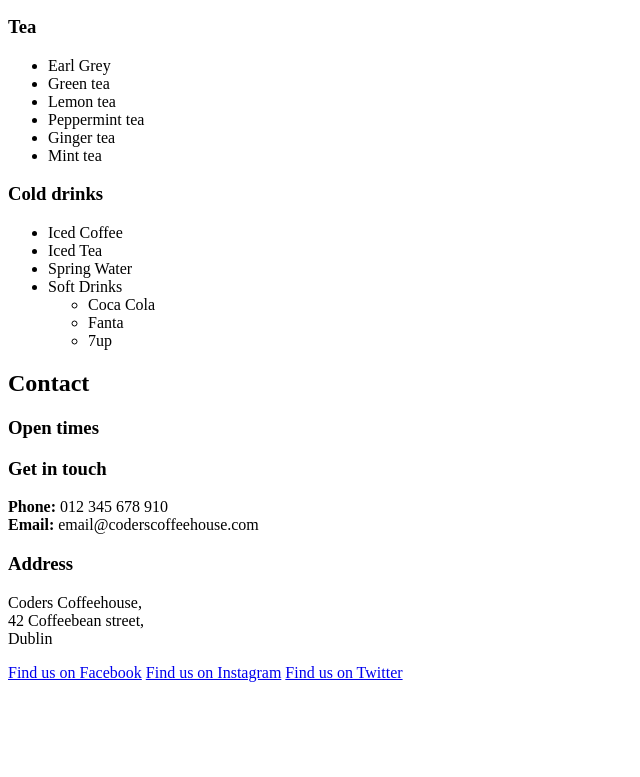
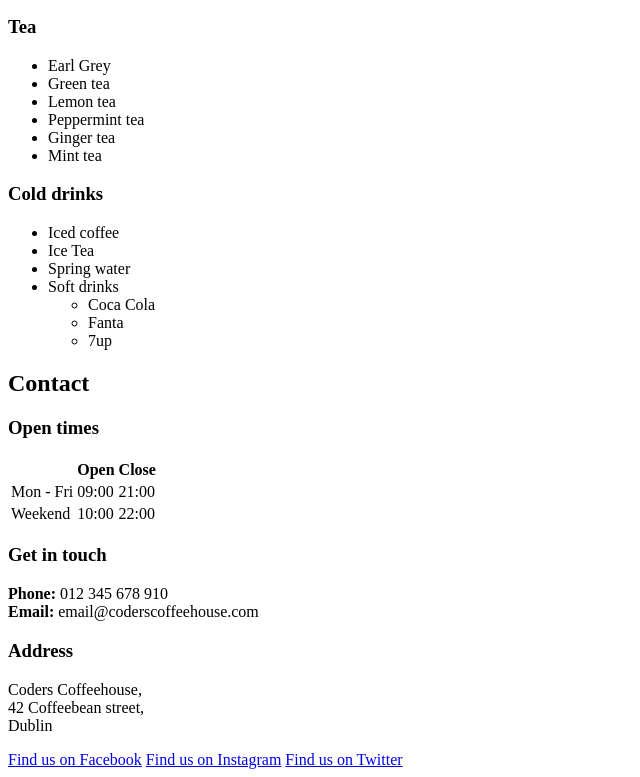
Before and after one commit to ip69719/coders-coffeehouse, a plain HTML site: page index.html in a window 1280 px wide. Shown: the part 819-1596 px from the top of the page, without its empty margins (0-640 px from the left). Before the commit the page ends 1509 px from the top, so only its background shows below. Drawn offline with Linux system fonts and the light colour scheme.

Commit message:
Create a table to display the opening times

```diff
--- a/index.html
+++ b/index.html
@@ -57,10 +57,10 @@
             <div>
                 <h3>Cold drinks</h3>
                 <ul>
-                    <li>Iced Coffee</li>
-                    <li>Iced Tea</li>
-                    <li>Spring Water</li>
-                    <li>Soft Drinks
+                    <li>Iced coffee</li>
+                    <li>Ice Tea</li>
+                    <li>Spring water</li>
+                    <li>Soft drinks
                         <ul>
                             <li>Coca Cola</li>
                             <li>Fanta</li>
@@ -74,6 +74,23 @@
         <div id="contact">
             <h2>Contact</h2>
             <h3>Open times</h3>
+            <table>
+                <tr>
+                    <th></th>
+                    <th>Open</th>
+                    <th>Close</th>
+                </tr>
+                <tr>
+                    <td>Mon - Fri</td>
+                    <td>09:00</td>
+                    <td>21:00</td>
+                </tr>
+                <tr>
+                    <td>Weekend</td>
+                    <td>10:00</td>
+                    <td>22:00</td>
+                </tr>
+            </table>
             <h3>Get in touch</h3>
             <div>
                 <span style="font-weight: bold;">Phone: </span>
```
